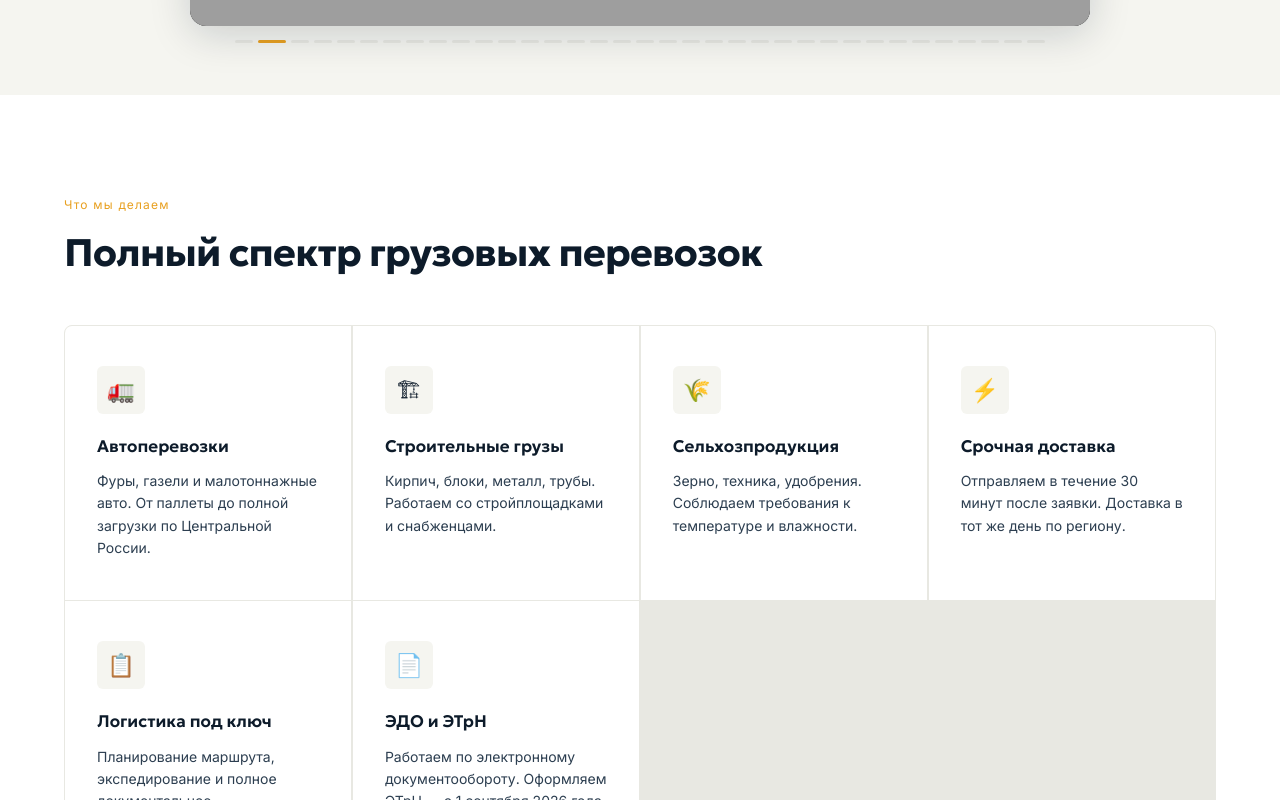
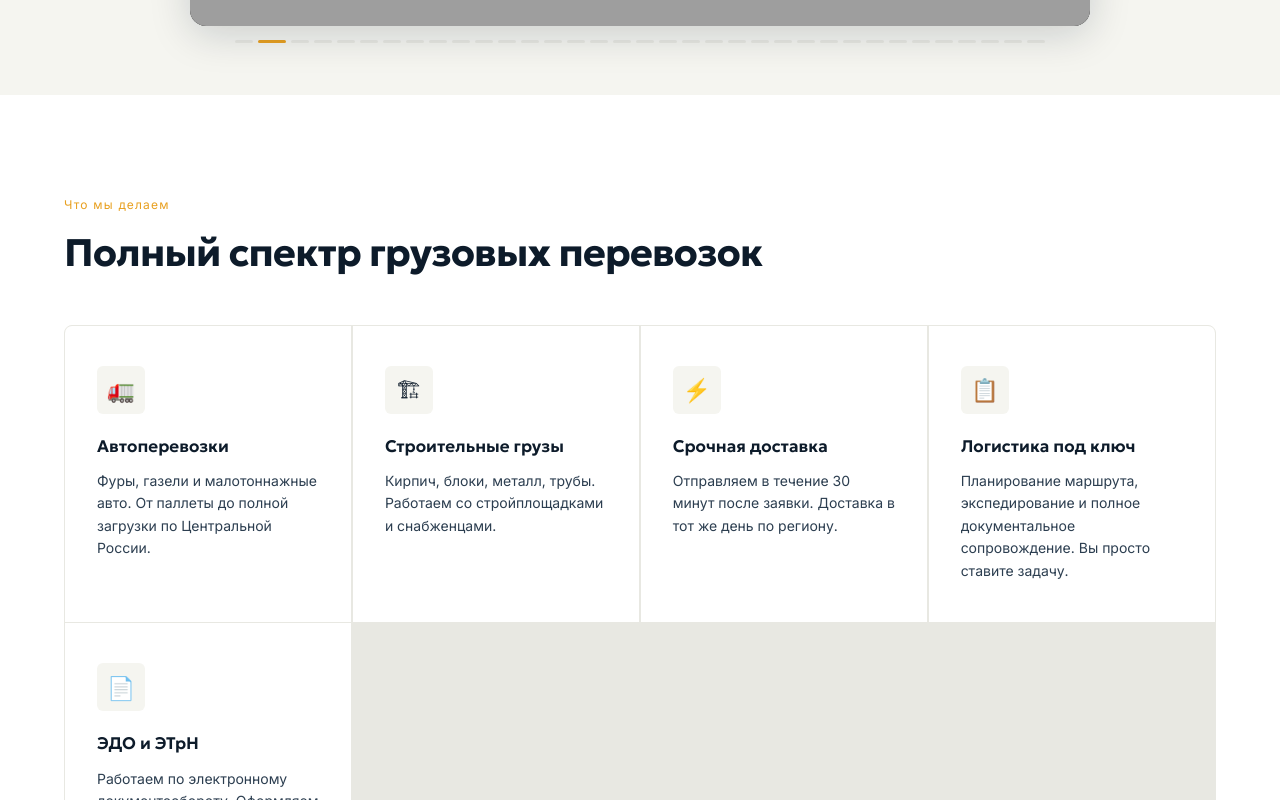
Before and after one commit to TheMk-ctrl/tandemstroy-site, a plain HTML site: page index.html in a window 1280 px wide. Shown: the part 1457-2257 px from the top of the page. Drawn offline with Linux system fonts and the light colour scheme; grey boxes are pictures that could not be loaded.

Commit message:
Update index.html

```diff
--- a/index.html
+++ b/index.html
@@ -868,7 +868,7 @@ footer {
     </div>
     <div class="hero-stats">
       <div>
-        <div class="stat-val">40т</div>
+        <div class="stat-val">90т</div>
         <div class="stat-label">Максимальная нагрузка</div>
       </div>
       <div>
@@ -1093,11 +1093,6 @@ footer {
       <div class="service-icon">🏗</div>
       <h3>Строительные грузы</h3>
       <p>Кирпич, блоки, металл, трубы. Работаем со стройплощадками и снабженцами.</p>
-    </div>
-    <div class="service-card">
-      <div class="service-icon">🌾</div>
-      <h3>Сельхозпродукция</h3>
-      <p>Зерно, техника, удобрения. Соблюдаем требования к температуре и влажности.</p>
     </div>
     <div class="service-card">
       <div class="service-icon">⚡</div>
```
